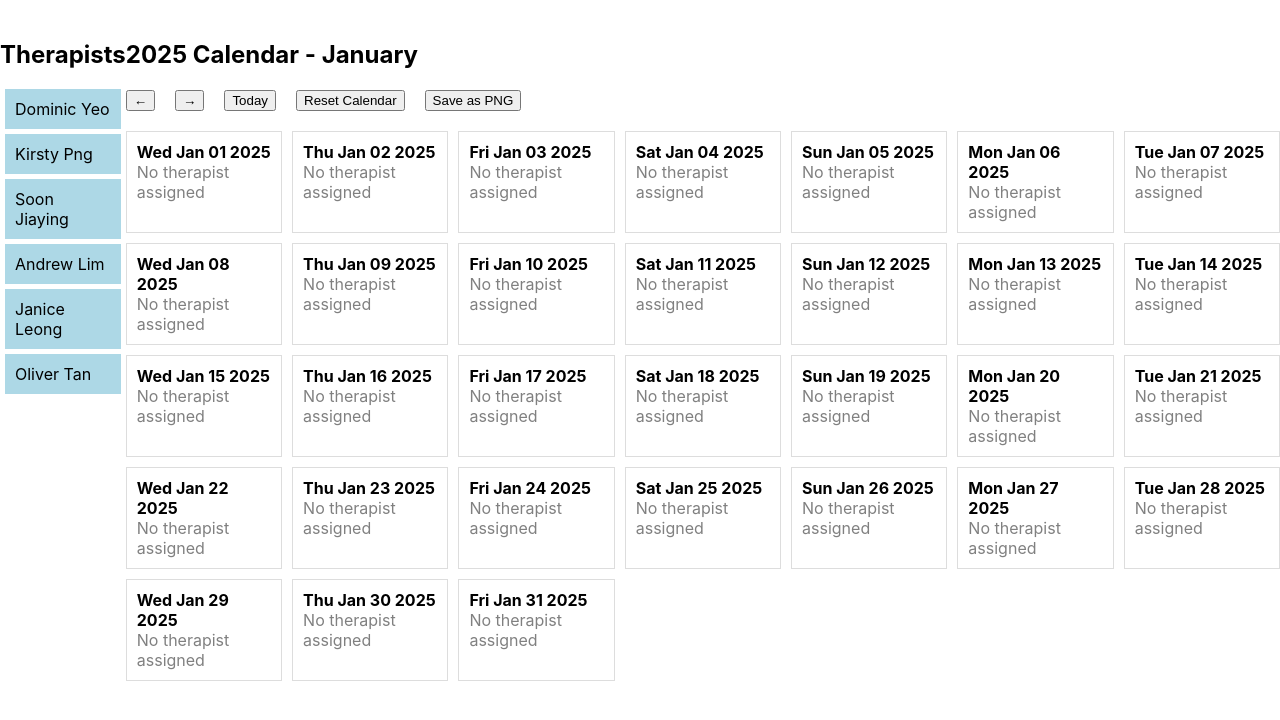
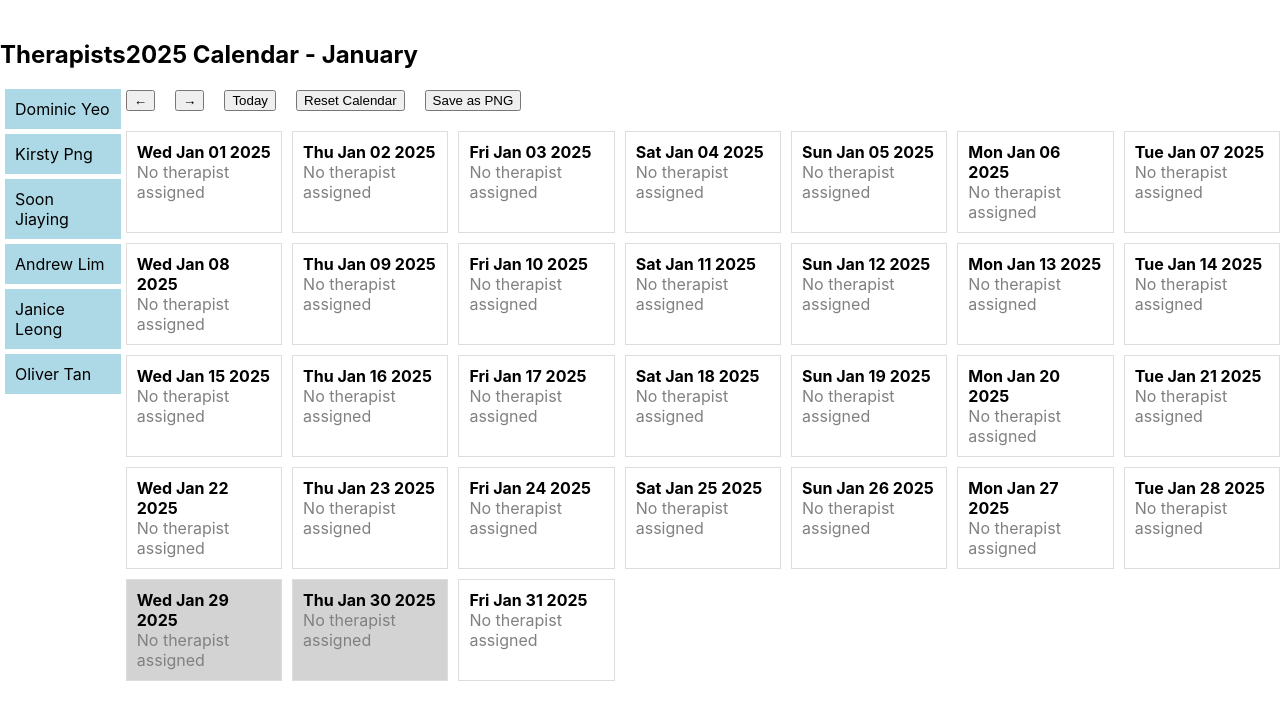
Before and after one commit to jxhnthan/hwb-crisis-rostering, a React (Create React App) app: page / in a window 1280 px wide. Shown: the top 720 px of the page. Built offline with nearby package versions, Linux system fonts and the light colour scheme.

Commit message:
Add files via upload

```diff
--- a/src/App.js
+++ b/src/App.js
@@ -12,9 +12,9 @@ const therapists = [
 
 // Blocked days (in YYYY-MM-DD format)
 const blockedDays = [
-  "2025-01-01", "2025-01-29", "2025-01-30", // New Year’s Day, Chinese New Year
-  "2025-03-31", "2025-04-18", "2025-05-01", // Hari Raya Puasa, Good Friday, Labour Day
-  "2025-05-12", "2025-06-07", "2025-08-09", // Vesak Day, Hari Raya Haji, National Day
+  "2025-1-01", "2025-1-29", "2025-1-30", // New Year’s Day, Chinese New Year
+  "2025-3-31", "2025-4-18", "2025-5-01", // Hari Raya Puasa, Good Friday, Labour Day
+  "2025-5-12", "2025-6-07", "2025-8-09", // Vesak Day, Hari Raya Haji, National Day
   "2025-10-20", "2025-12-25"  // Deepavali, Christmas Day
 ];
 
```
